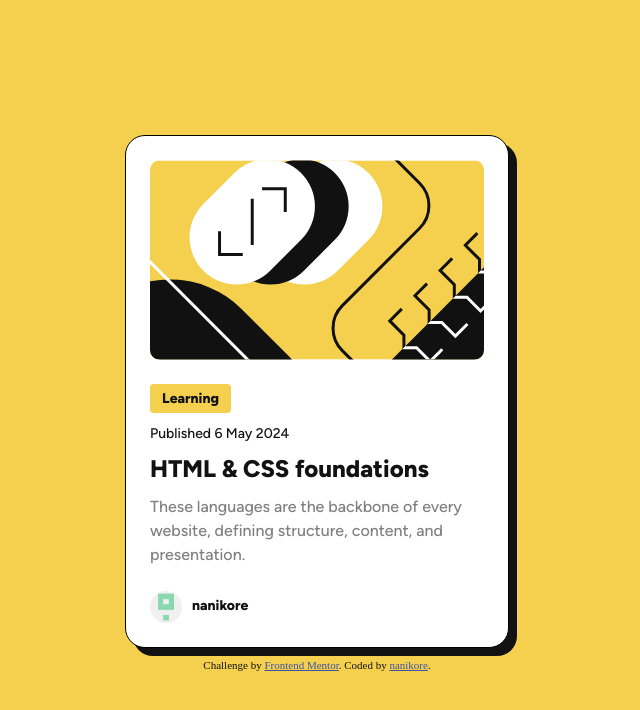
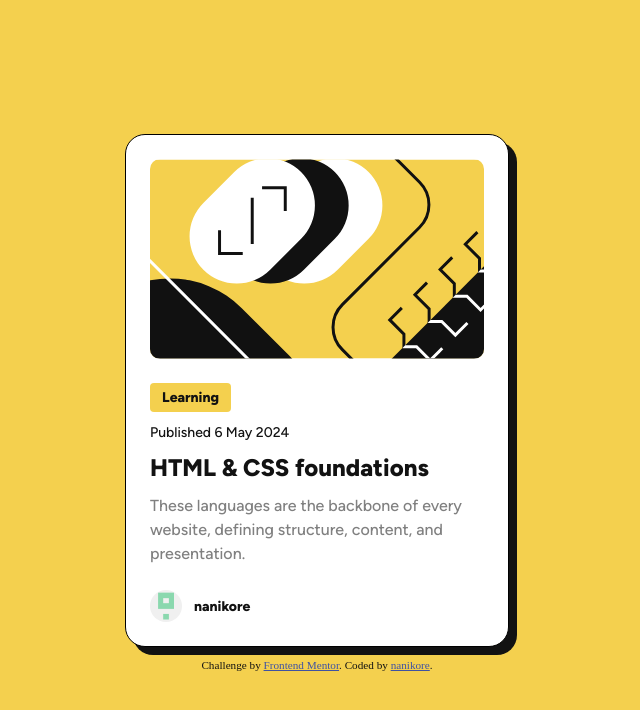
Before and after one commit to cdGuilherme/blog-preview-card-challenge, a plain HTML site: page index.html in a window 1280 px wide. Shown: the whole page, without its empty margins (323-963 px from the left). Drawn offline with Linux system fonts and the light colour scheme.

Commit message:
Update styles
- css reset under /* Box sizing rules */: set elements to use border-box, rather than the default content-box for sizing
- change px values to rem
- update .author to use flex
- body overflow is now visible

```diff
--- a/index.html
+++ b/index.html
@@ -54,13 +54,13 @@
     </main>
 
     <section aria-label="Attribution">
-      <div class="attribution">
+      <footer class="attribution">
         <p>
           Challenge by
           <a href="https://www.frontendmentor.io?ref=challenge" target="_blank">Frontend Mentor</a>.
           Coded by <a href="https://github.com/nanikore0">nanikore</a>.
         </p>
-      </div>
+      </footer>
     </section>
   </body>
 </html>
--- a/style.css
+++ b/style.css
@@ -1,3 +1,10 @@
+/* Box sizing rules */
+*,
+*::before,
+*::after {
+  box-sizing: border-box;
+}
+
 :root {
   --yellow: hsl(47, 88%, 63%);
   --white: hsl(0, 0%, 100%);
@@ -32,7 +39,6 @@
 body {
   background-color: var(--yellow);
   color: var(--black);
-  overflow: hidden;
 
   /* center card */
   display: flex;
@@ -43,12 +49,12 @@ body {
 }
 
 .card {
-  width: 277px;
+  width: 327px;
   border: 1px solid black;
-  border-radius: 20px;
-  padding: 24px;
+  border-radius: 1.25rem;
+  padding: 1.5rem;
   background-color: var(--white);
-  box-shadow: 8px 8px;
+  box-shadow: 0.5rem 0.5rem;
 
   display: flex;
   flex-direction: column;
@@ -56,7 +62,7 @@ body {
 }
 
 .blogimage {
-  border-radius: 10px;
+  border-radius: 0.625rem;
   width: 100%;
   height: 200px;
   object-fit: cover;
@@ -76,20 +82,20 @@ body {
 
 .category {
   font-size: var(--body-s-bold);
-  border-radius: 4px;
-  padding: 6px 12px;
+  border-radius: 0.25rem;
+  padding: 0.375rem 0.75rem;
   width: fit-content;
   background-color: var(--yellow);
 }
 
 .space-big {
   content: "";
-  margin: 12px 0;
+  margin: 0.75rem 0;
 }
 
 .space-small {
   content: "";
-  margin: 6px 0;
+  margin: 0.375rem 0;
 }
 
 .publishdate {
@@ -106,7 +112,7 @@ body {
 }
 
 .card:has(.title:hover) {
-  box-shadow: 16px 16px;
+  box-shadow: 1rem 1rem;
 }
 
 .description {
@@ -116,32 +122,25 @@ body {
 }
 
 .author {
-  height: 32px;
-}
-
-.author-name {
-  font-size: 0.875rem;
-  line-height: 0px;
-  height: 10px;
-  margin: 0px;
-  display: table-cell;
-  vertical-align: middle;
-  padding: 10px;
+  height: 2rem;
+  display: flex;
 }
 
 .avatar {
   float: left;
   border-radius: 50%;
   max-height: 100%;
+  margin-right: 0.75rem;
+}
+
+.author-name {
+  font-size: 0.875rem;
+  margin: 0;
+  align-self: center;
 }
 
 .attribution {
-  font-size: 11px;
-  /* text-align: center;
-  position: absolute;
-  width: 100%;
-  left: 0;
-  bottom: 0; */
+  font-size: 0.7rem;
 }
 
 .attribution a {
@@ -157,12 +156,8 @@ body {
   }
 
   .card {
-    width: 334px;
+    width: 384px;
   }
-
-  /* .content {
-    height: 194px;
-  } */
 
   .category {
     font-size: var(--body-s-bold);
```
